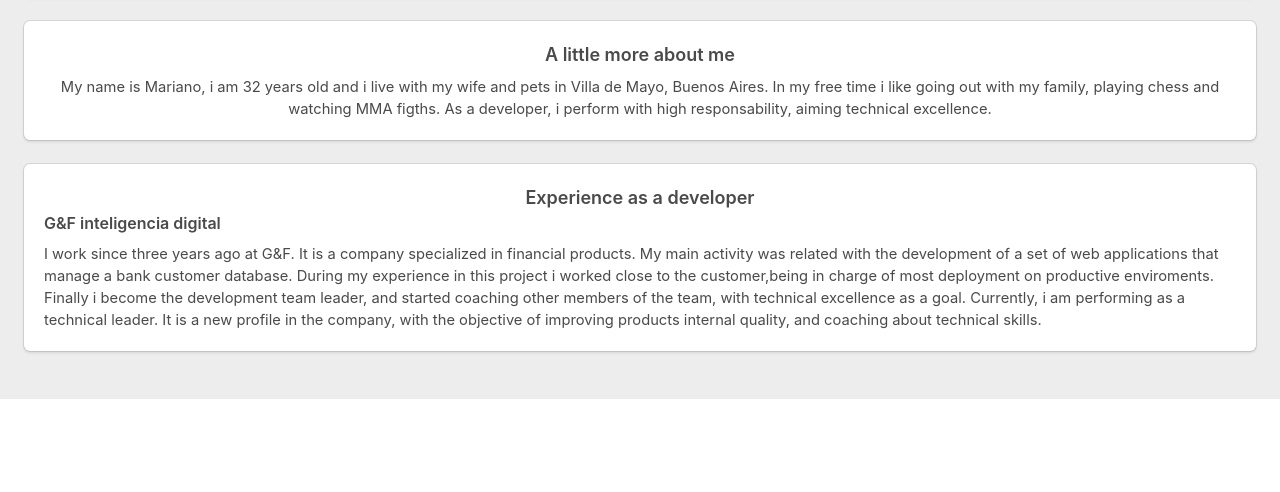
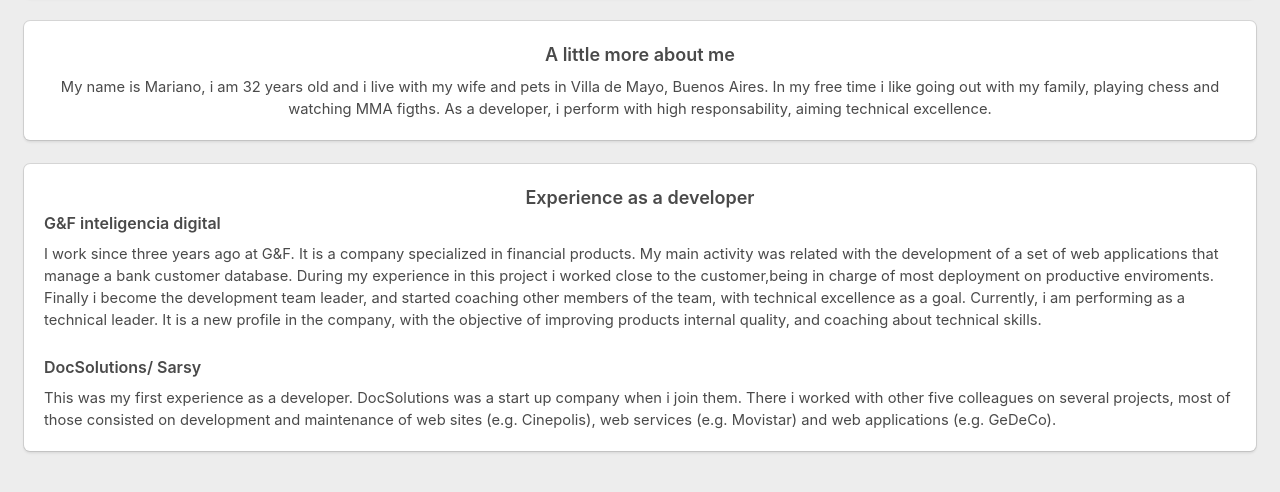
Before and after one commit to marianobaffetti/marianobaffetti.github.io, a website: page index.html in a window 1280 px wide. Shown: the part 410-902 px from the top of the page. Before the commit the page ends 809 px from the top, so only its background shows below. Drawn offline with Linux system fonts and the light colour scheme.

Commit message:
Docsolutions experience added.

```diff
--- a/_sass/main.scss
+++ b/_sass/main.scss
@@ -141,3 +141,7 @@ body {
     padding-top: 8px;
     font-size: 92%;
   }
+.title-container {
+    font-size: 90%;
+    background-color: $primary;
+}
--- a/index.html
+++ b/index.html
@@ -62,6 +62,15 @@
               improving products internal quality, and coaching about technical skills.
             </p>
           </div>
+          <br>
+          <h3 class="username has-text-weight-semibold">DocSolutions/ Sarsy</h3>
+          <div class="info-user-bio">
+            <p>
+              This was my first experience as a developer. DocSolutions was a start up company when i join them. There i worked
+              with other five colleagues on several projects, most of those consisted on development and maintenance of web sites (e.g. Cinepolis),
+              web services (e.g. Movistar) and web applications (e.g. GeDeCo).
+            </p>
+          </div>
         </div>
       </div>
     <!-- and i work as a developer in a Company specialized on financial products.
```
Also changed, not shown: css/main.css.
